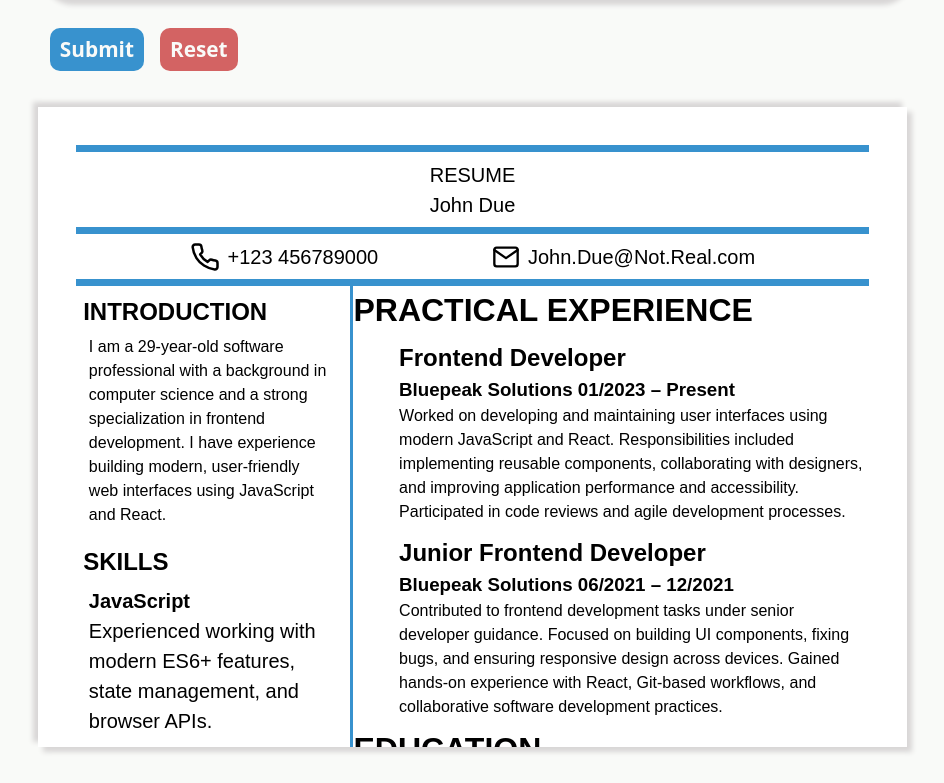
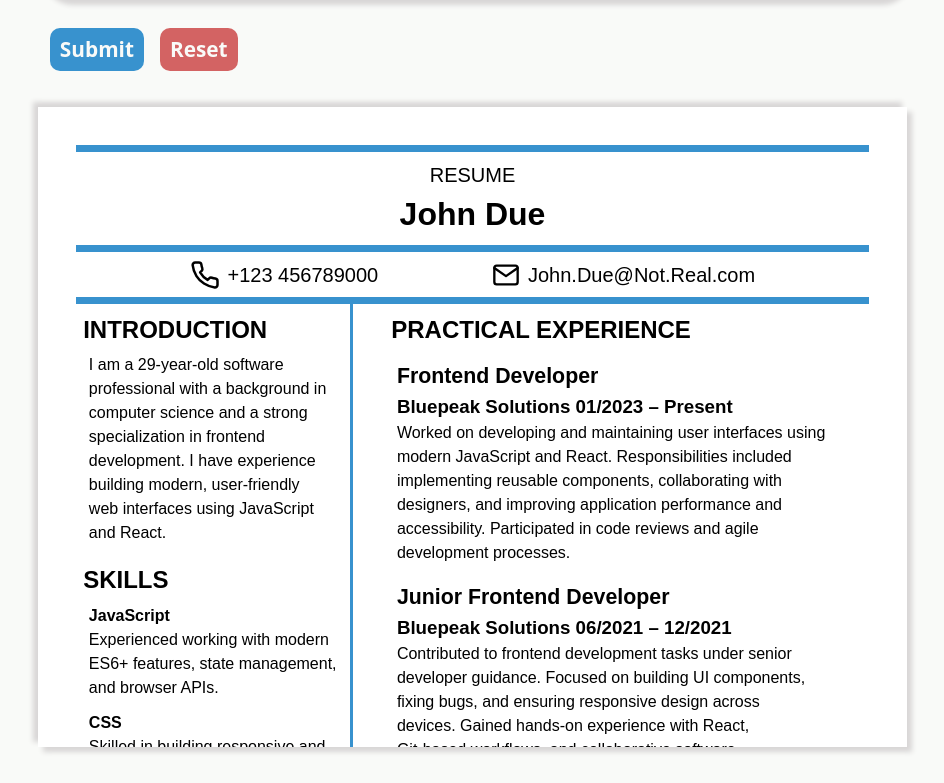
Before and after one commit to V1IRuZ/cv-application, a React (Vite) app: page / in a window 1280 px wide. Shown: the part 1303-2086 px from the top of the page, without its empty margins (160-1104 px from the left). Built offline with nearby package versions, Linux system fonts and the light colour scheme.

Commit message:
style(resume): adjust font sizes

```diff
--- a/src/styles/Resume.css
+++ b/src/styles/Resume.css
@@ -28,12 +28,12 @@
   overflow: hidden;
 }
 
-.resume-header h1 {
+.resume-main-title {
   font-size: 15pt;
   font-weight: 400;
 }
 
-.resume-header h2 {
+.resume-name h1 {
   font-size: 23pt;
 }
 
@@ -62,6 +62,15 @@
   overflow: hidden;
 }
 
+.main h2 {
+  font-size: 16pt;
+}
+
+.main h1,
+.aside h1 {
+  font-size: 18pt;
+}
+
 .aside {
   padding: 2mm;
   border-right: var(--small-border);
@@ -69,7 +78,7 @@
   overflow: hidden;
 }
 
-.aside li {
+.resume-languages li {
   font-size: 15pt;
   font-weight: 500;
 }
@@ -86,18 +95,21 @@
   margin: 3mm 0;
 }
 
-.resume-section1 h1,
-.resume-section2 h1 {
-  font-size: 20pt;
+.resume-skills h3 {
+  font-size: 13pt;
+}
+
+.resume-jobs h1,
+.resume-education h1 {
   padding: 2mm 10mm;
 }
 
-.section1-list,
-.section2-list {
+.jobs-list,
+.educaation-list {
   padding: 0 10mm 2mm;
 }
 
-.section1-list li,
-.section2-list li {
+.jobs-list li,
+.education-list li {
   padding-bottom: 3mm;
 }
```
